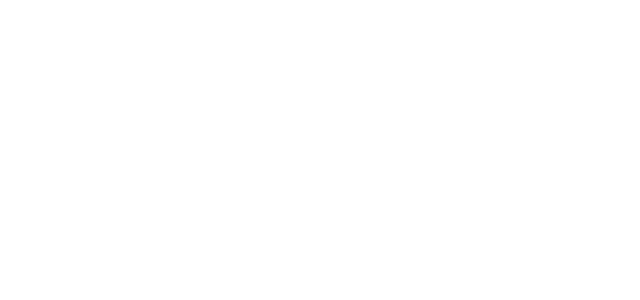
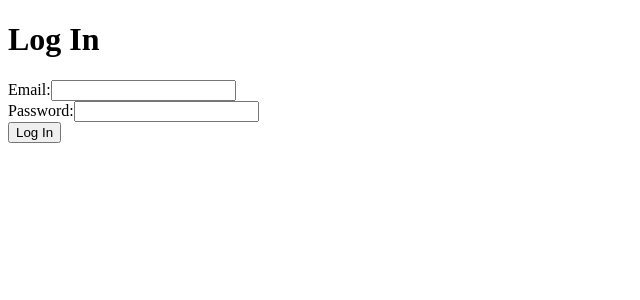
Before and after one commit to Gordon-Zoeller/DCI-Bookstore-Frontend, a React (Vite) app: page /login in a window 1280 px wide. Shown: the top 300 px of the page, without its empty margins (0-640 px from the left). Built offline with nearby package versions, Linux system fonts and the light colour scheme.

Commit message:
renders 'Main' in App.jsx

```diff
--- a/src/App.jsx
+++ b/src/App.jsx
@@ -1,11 +1,12 @@
-import "./App.css"
+import './App.css';
+import Main from './components/main/Main';
 
 function App() {
   return (
     <>
-
+      <Main />
     </>
-  )
+  );
 }
 
-export default App
+export default App;
--- a/src/components/pages/login/Login.jsx
+++ b/src/components/pages/login/Login.jsx
@@ -1,7 +1,7 @@
 import { useState, useContext } from 'react';
 import { MyContext } from '../../../context/CreateContext';
 import { useNavigate } from 'react-router-dom';
-import '../register/form.css';
+//import '../register/form.css';
 
 export default function Login() {
   const { setUser } = useContext(MyContext);
```
